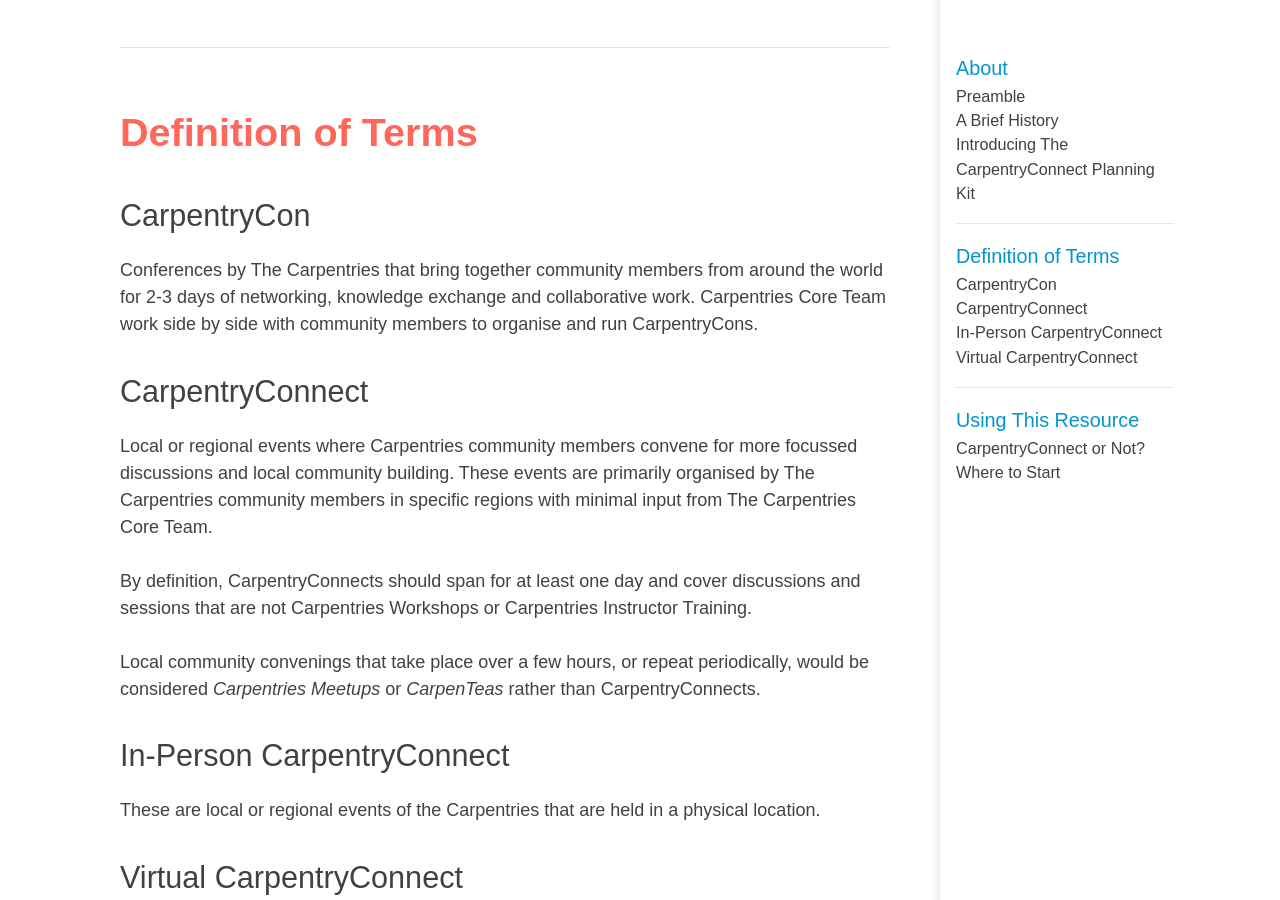
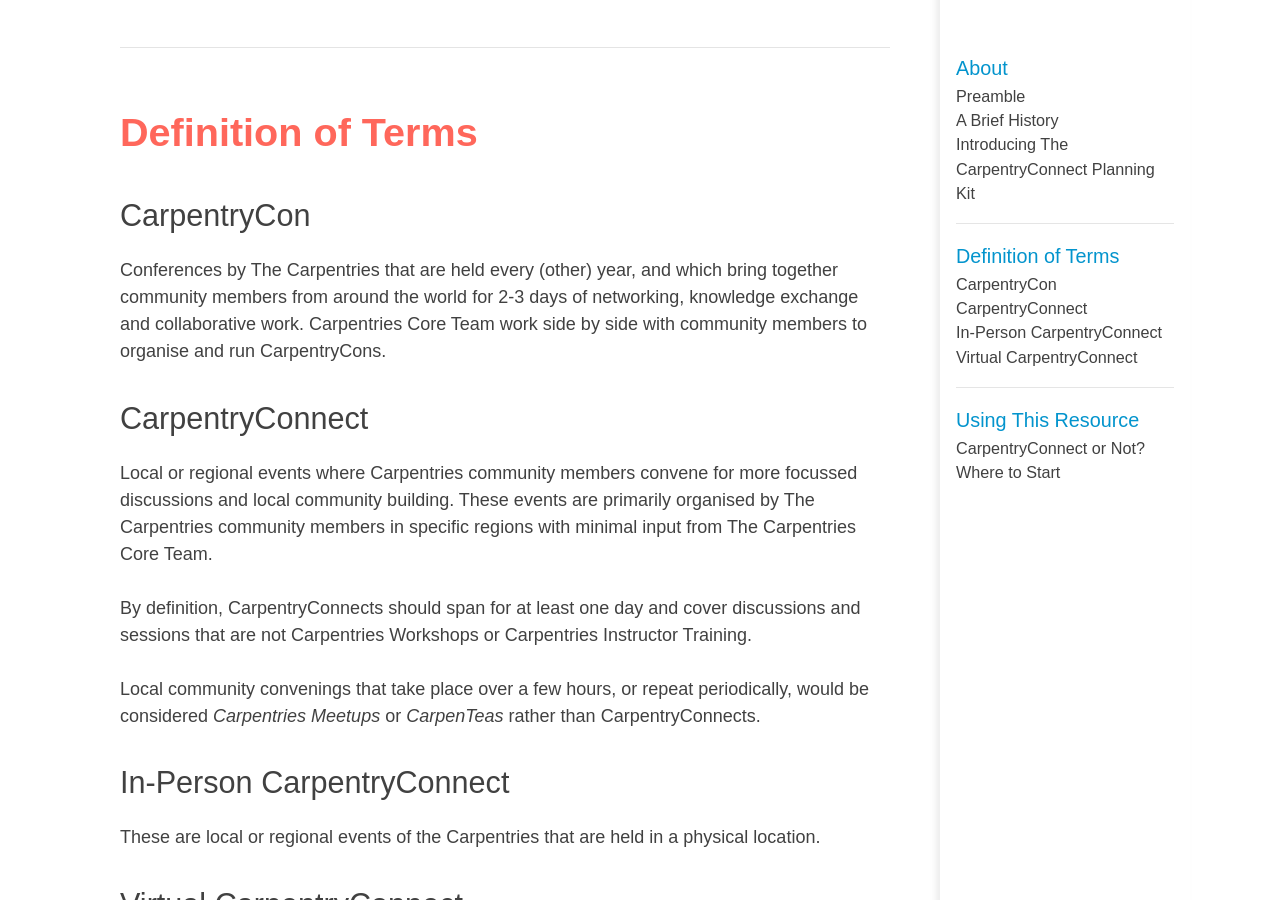
Before and after one commit to CarpentryConnect/carpentryconnect.org, a Jekyll site: the page built from index.markdown, in a window 1280 px wide and 900 px high, scrolled down 2731 px. Built offline with Jekyll 4.4.1, drawn with Linux system fonts in a browser that asks for light colours; nearby versions of some CDN libraries.

Commit message:
adopting  Omar's suggestion to be more specific

```diff
--- a/index.markdown
+++ b/index.markdown
@@ -73,7 +73,7 @@ Is anything missing from this first version of our CarpentryConnect Planning Kit
 
 ### CarpentryCon
 
-Conferences by The Carpentries that bring together community members from around the world for 2-3 days of networking, knowledge exchange and collaborative work. Carpentries Core Team work side by side with community members to organise and run CarpentryCons.
+Conferences by The Carpentries that are held every (other) year, and which bring together community members from around the world for 2-3 days of networking, knowledge exchange and collaborative work. Carpentries Core Team work side by side with community members to organise and run CarpentryCons.
 
 ### CarpentryConnect
 
```
